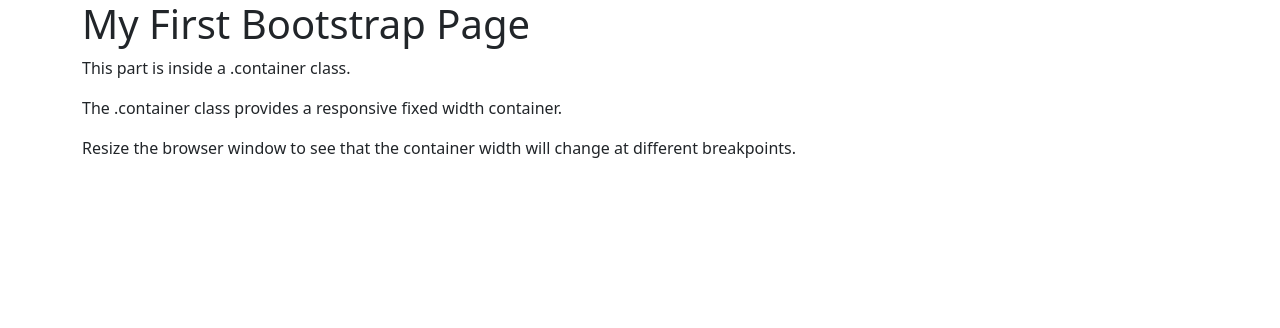
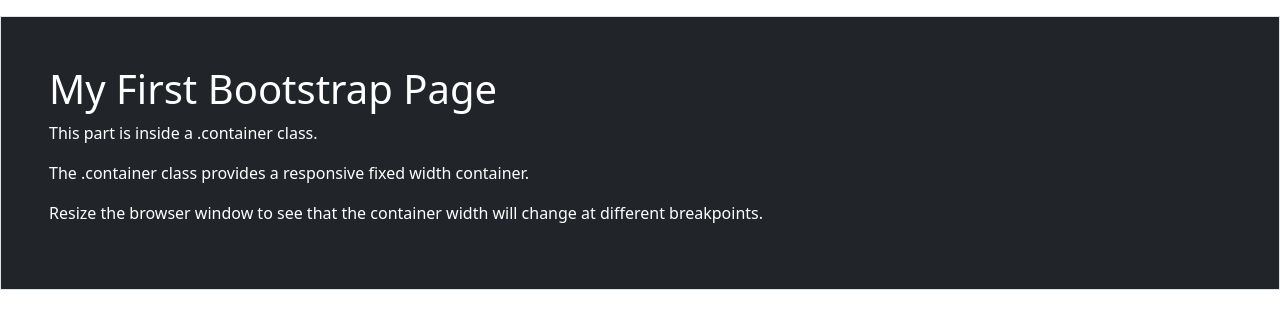
Before and after one commit to kfhwang/website, a plain HTML site: page bootstrap/firstexample.html in a window 1280 px wide. Drawn offline with nearby package versions, Linux system fonts and the light colour scheme.

Commit message:
20211015

```diff
--- a/bootstrap/firstexample.html
+++ b/bootstrap/firstexample.html
@@ -10,7 +10,7 @@
 </head>
 <body>
 
-<div class="container">
+<div class="container-fluid p-5 my-3 border bg-dark text-white">
   <h1>My First Bootstrap Page</h1>
   <p>This part is inside a .container class.</p>
   <p>The .container class provides a responsive fixed width container.</p>
```
